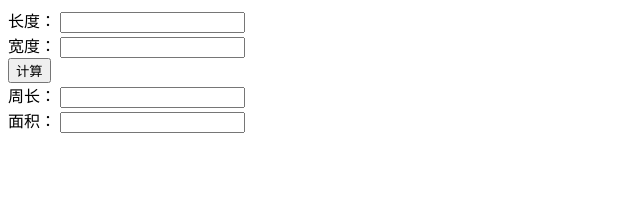
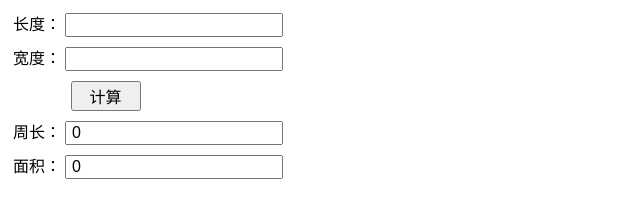
Before and after one commit to hcq0313/retangle, a plain HTML site: page index.html in a window 1280 px wide. Both pictures are taken after a click on the button "计算". Shown: the whole page, without its empty margins (0-640 px from the left). Drawn offline with nearby package versions, Linux system fonts and the light colour scheme.

Commit message:
添加了css样式

```diff
--- a/index.html
+++ b/index.html
@@ -6,7 +6,7 @@
   <link rel="stylesheet" href="rectangle.css"
 </head>
 <body>
-  <Div>
+  <div>
     <label for="">长度：</label>
     <input type="text" id="height">
     <br>
@@ -22,7 +22,7 @@
     <label for="">面积：</label>
     <input type="text" id="arear">
 
-  </Div>
+  </div>
   <script src="//apps.bdimg.com/libs/jquery/2.1.4/jquery.min.js"></script>
   <script src="rectangle.js"></script>
 </body>
--- a/rectangle.css
+++ b/rectangle.css
@@ -1,3 +1,14 @@
-body{
-
+div{
+  width:370px;
+  margin:50px auto
+  font-size:1.1em;
 }
+input,label{
+  margin:5px 0;
+  font-size:1em;
+  padding-left:5px;
+}
+#calculate{
+  width:70px;
+  margin-left:63px;
+}
--- a/rectangle.js
+++ b/rectangle.js
@@ -5,14 +5,14 @@ $(function(){
       $perimeter = $('#perimeter'),
       $area = $('#arear');
 
-  $btnCal.click(function({
-    var w = Number($width),
-        h = Number($height);
+  $btnCal.click(function(){
+    var w = Number($width.val()),
+        h = Number($height.val());
 
   var p = 2*(w+h),
       a = w*h;
 
-  $perimeter.val();
-  $area.val();
-  }));
+  $perimeter.val(p);
+  $area.val(a);
+  });
 });
```
